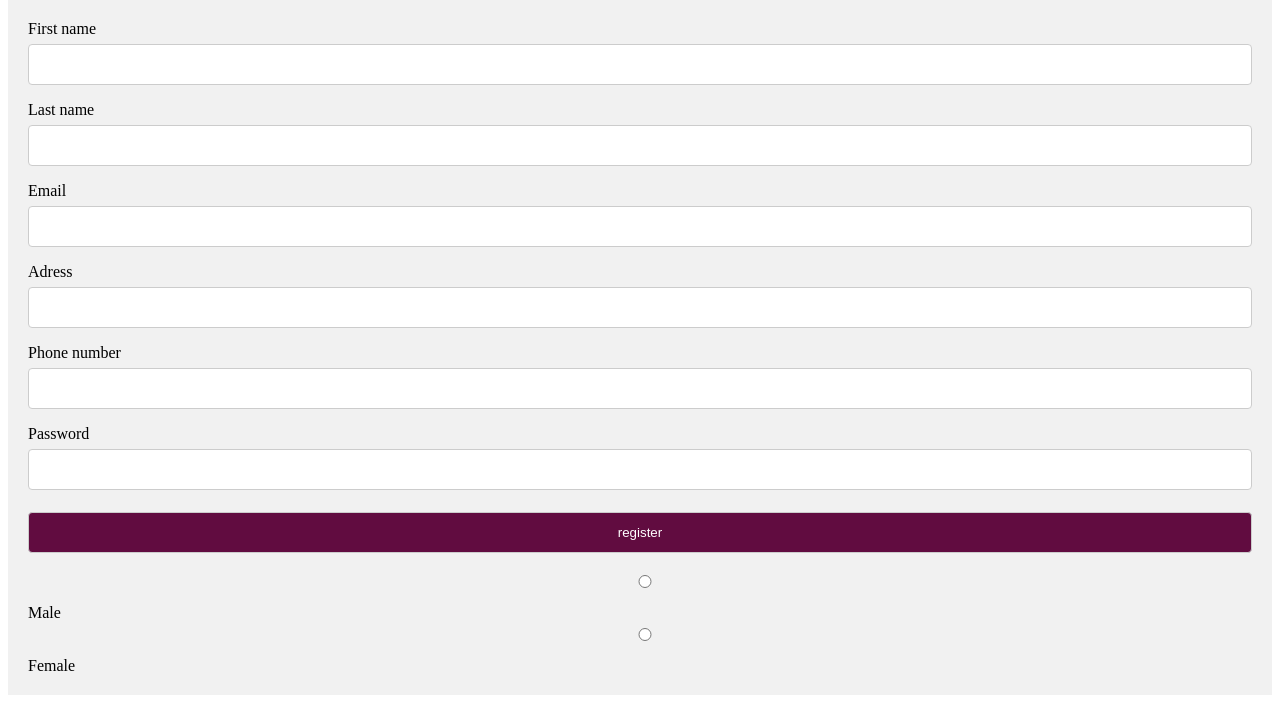
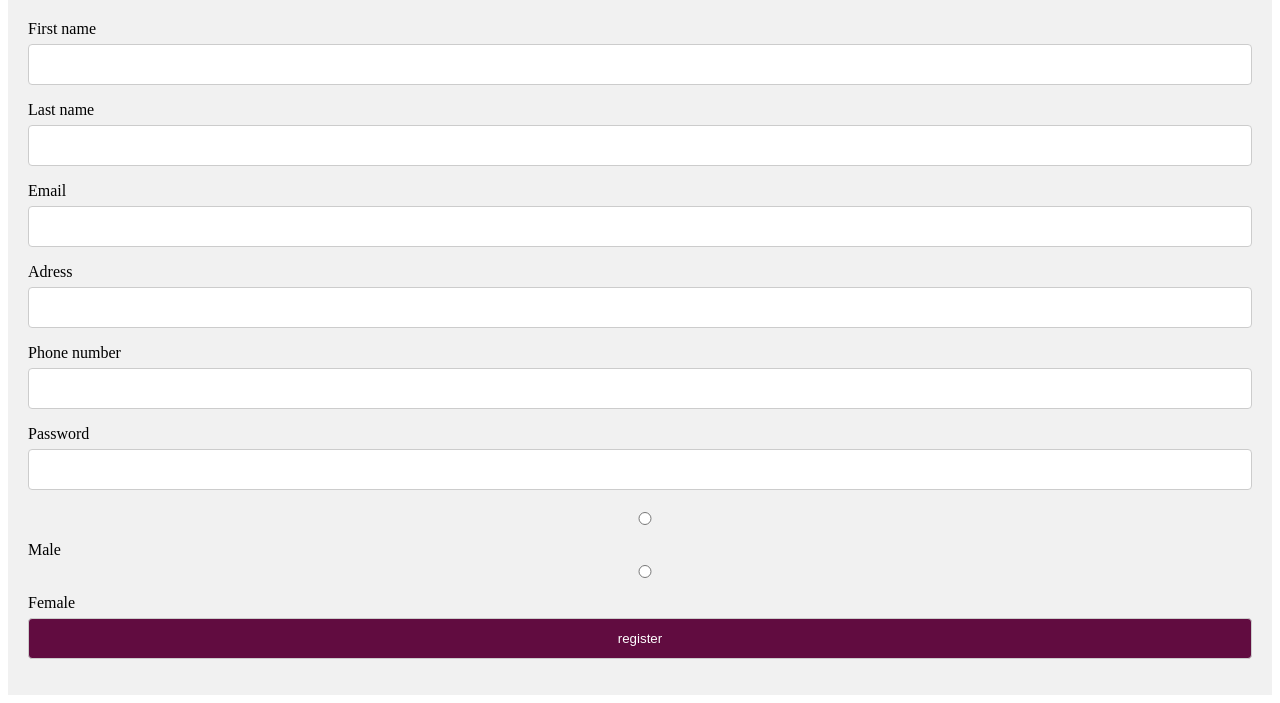
Before and after one commit to saralotfy/ECE-124C, a plain HTML site: page form.html in a window 1280 px wide. Shown: the part 138-841 px from the top of the page. Drawn offline with Linux system fonts and the light colour scheme.

Commit message:
Update form.html

```diff
--- a/form.html
+++ b/form.html
@@ -44,11 +44,11 @@ input[type=submit] {
     <label for="psw">Password</label>
     <input type="password" id="psw" name="psw" size="8" maxlength="8" pattern="(?=.*\d)(?=.*[A-Z])\w{8}"
     title="Must start with upperCaseLetter,include only 8 characters ,one digit at least,one special character and no white spaces" required>
-    <input type="submit" value="register">
-	  <input type="radio" id="male" name="gender" value="male">
+    <input type="radio" id="male" name="gender" value="male" required>
 	  <label for ="male">Male</label><br>
-	   <input type="radio" id="female" name="gender" value="female">
+	   <input type="radio" id="female" name="gender" value="female" required>
 	  <label for ="female">Female</label><br>
+	  <input type="submit" value="register">
 
   </form>
 </div>
```
